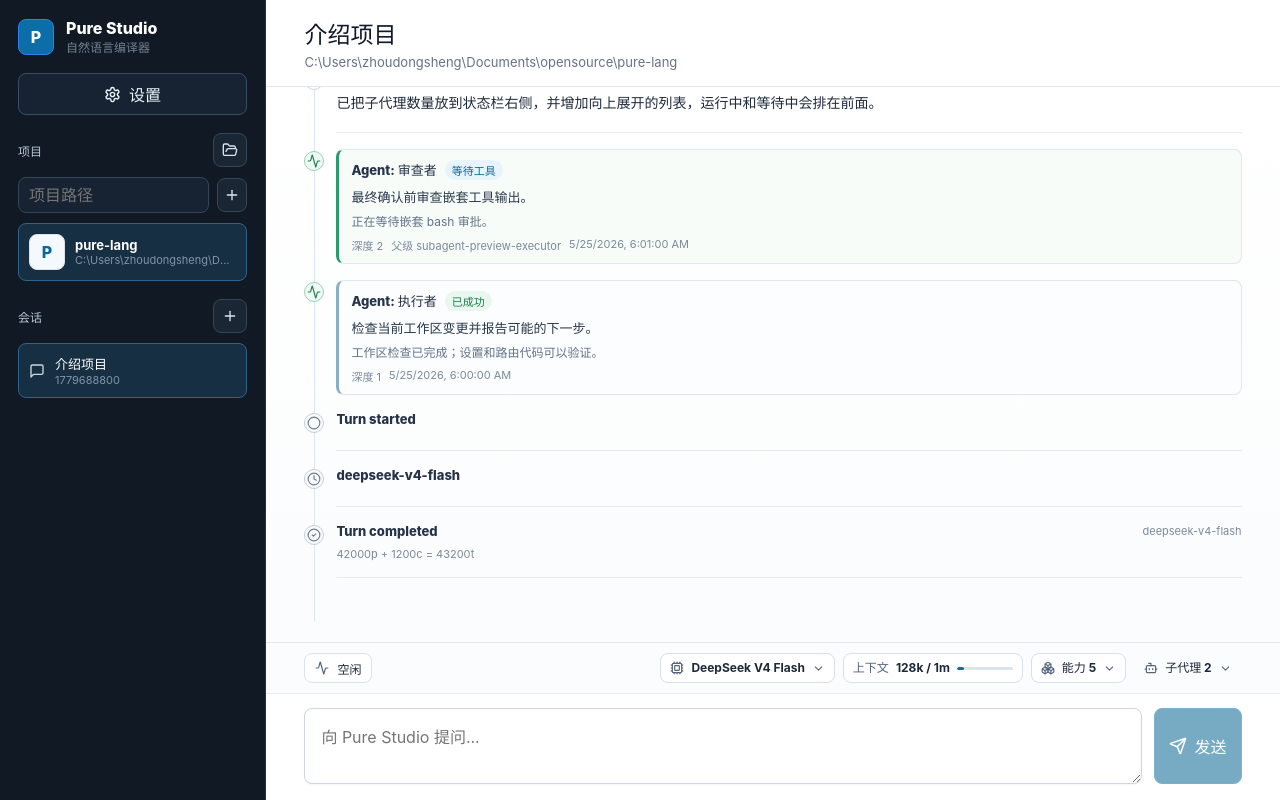
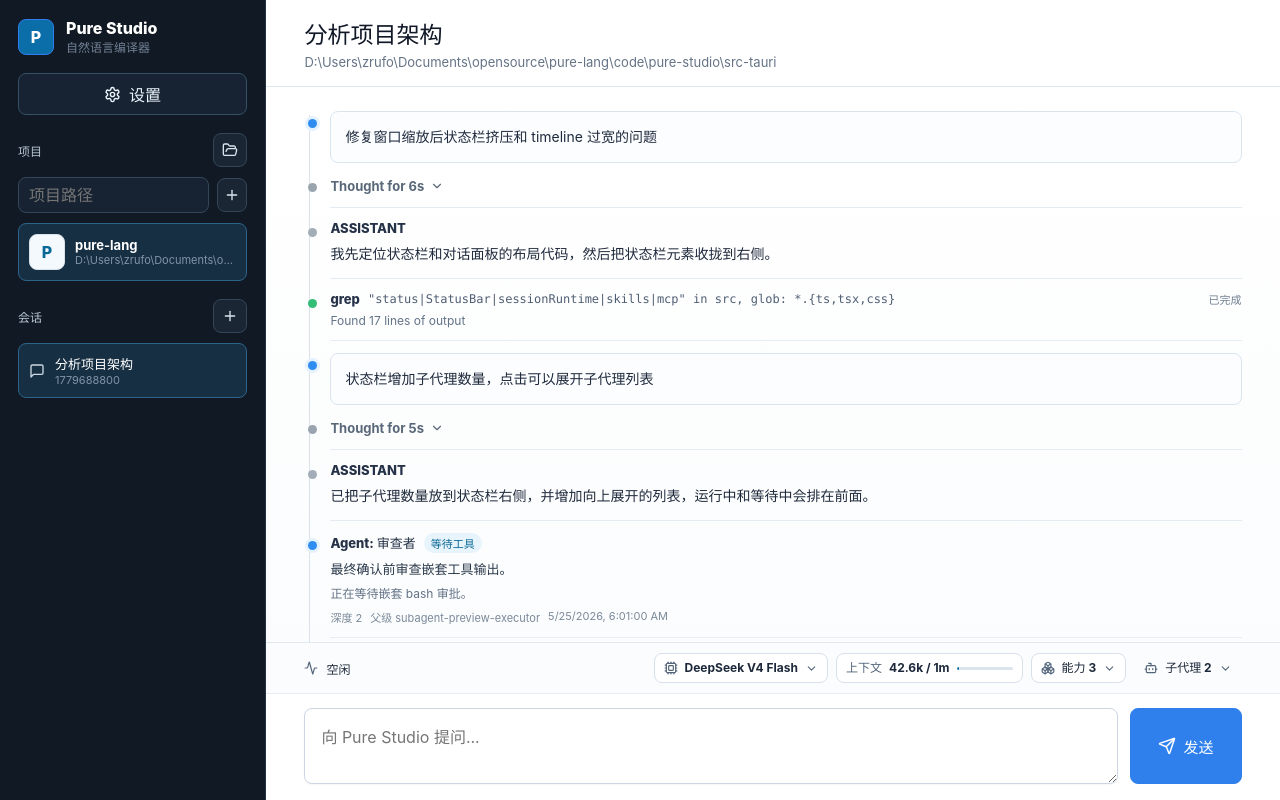
Before and after one commit to ZR233/pure-lang, a React (Vite) app in the folder code/pure-studio/: page / in a window 1280 px wide. Built offline with nearby package versions, Linux system fonts and the light colour scheme.

Commit message:
feat: 增强对话面板和会话状态栏，优化工具调用和状态管理，添加国际化支持

```diff
--- a/code/pure-studio/src/components/ConversationPanel.tsx
+++ b/code/pure-studio/src/components/ConversationPanel.tsx
@@ -28,6 +28,8 @@ import type {
   TimelineItem,
   TrackedToolCall,
   TurnPhase,
+  ToolCallStatus,
+  ToolCallStatus2,
 } from "../types";
 import { formatTime } from "../lib/utils";
 import { SessionStatusBar } from "./SessionStatusBar";
@@ -107,6 +109,49 @@ function formatUsage(usage?: { promptTokens: number; completionTokens: number; t
   return `${usage.promptTokens}p + ${usage.completionTokens}c = ${usage.totalTokens}t`;
 }
 
+function thoughtLabel(content: string): string {
+  const firstLine = content.trim().split(/\r?\n/, 1)[0]?.trim();
+  return firstLine?.toLowerCase().startsWith("thought") ? firstLine : "Thought";
+}
+
+function toolStatusLabel(status: ToolCallStatus | ToolCallStatus2 | null | undefined, t: TFunction): string {
+  switch (status) {
+    case "streaming":
+    case "started":
+      return t("toolCall.streaming");
+    case "completed":
+      return t("toolCall.completed");
+    case "pending_approval":
+    case "awaiting_approval":
+      return t("toolCall.pendingApproval");
+    case "approved":
+      return t("toolCall.approved");
+    case "denied":
+      return t("toolCall.denied");
+    case "result_ready":
+      return t("toolCall.resultReady");
+    case "failed":
+      return t("subagent.failed");
+    default:
+      return t("toolCall.streaming");
+  }
+}
+
+function turnStatusLabel(status: TimelineItem["turnStatus"], t: TFunction): string {
+  switch (status) {
+    case "started":
+      return t("turnPhase.running");
+    case "completed":
+      return t("turnPhase.completed");
+    case "failed":
+      return t("turnPhase.failed");
+    case "interrupted":
+      return t("turnPhase.interrupted");
+    default:
+      return t("turnPhase.running");
+  }
+}
+
 function timelineEntries(
   chatItems: ChatItem[],
   subagentActivities: SubagentActivity[],
@@ -154,7 +199,9 @@ function timelineEntries(
     if (item.kind === "tool_call" && item.toolCallId && seenToolIds.has(item.toolCallId)) {
       continue;
     }
-    if (item.kind === "tool_call" || item.kind === "turn" || item.kind === "inference") {
+    if (item.kind === "tool_call") {
+      entries.push({ kind: "trace", key: `trace-${item.sequence}`, item });
+    } else if (item.kind === "turn" && (item.turnStatus === "failed" || item.turnStatus === "interrupted")) {
       entries.push({ kind: "trace", key: `trace-${item.sequence}`, item });
     }
   }
@@ -185,9 +232,11 @@ function MessageEntry({ entry }: { entry: Extract<TimelineEntry, { kind: "messag
   const roleIcon = entry.role === "user" ? <UserRound size={14} /> : <Bot size={14} />;
   return (
     <EntryShell className={`timeline-entry-message role-${entry.role}`} icon={roleIcon}>
-      <div className="timeline-entry-head">
-        <strong>{entry.role.toUpperCase()}</strong>
-      </div>
+      {entry.role === "user" ? null : (
+        <div className="timeline-entry-head">
+          <strong>{entry.role.toUpperCase()}</strong>
+        </div>
+      )}
       <div className="timeline-message-content">{entry.content}</div>
     </EntryShell>
   );
@@ -198,7 +247,7 @@ function ThoughtEntry({ content }: { content: string }) {
     <EntryShell className="timeline-entry-thought" icon={<Brain size={14} />}>
       <details className="timeline-thought">
         <summary>
-          <span>Thought</span>
+          <span>{thoughtLabel(content)}</span>
           <ChevronDown size={14} />
         </summary>
         <pre>{content}</pre>
@@ -207,16 +256,18 @@ function ThoughtEntry({ content }: { content: string }) {
   );
 }
 
-function ToolEntry({ toolCall }: { toolCall: TrackedToolCall }) {
+function ToolEntry({ toolCall, t }: { toolCall: TrackedToolCall; t: TFunction }) {
   return (
     <EntryShell className={`timeline-entry-tool status-${toolCall.status}`} icon={<Wrench size={14} />}>
       <div className="timeline-entry-head">
         <strong>{toolCall.name}</strong>
-        <span className={`timeline-badge status-${toolCall.status}`}>{toolCall.status}</span>
+        {toolCall.arguments ? (
+          <code className="timeline-inline-code" title={toolCall.arguments}>
+            {compact(toolCall.arguments, 180)}
+          </code>
+        ) : null}
+        <span className={`timeline-badge status-${toolCall.status}`}>{toolStatusLabel(toolCall.status, t)}</span>
       </div>
-      {toolCall.arguments ? (
-        <pre className="timeline-code">{compact(toolCall.arguments, 520)}</pre>
-      ) : null}
       {toolCall.result ? <p className="timeline-result">{compact(toolCall.result, 520)}</p> : null}
     </EntryShell>
   );
@@ -248,7 +299,7 @@ function SubagentEntry({
   );
 }
 
-function TraceEntry({ item }: { item: TimelineItem }) {
+function TraceEntry({ item, t }: { item: TimelineItem; t: TFunction }) {
   if (item.kind === "inference") {
     const usage = formatUsage(item.inferenceUsage);
     return (
@@ -266,11 +317,15 @@ function TraceEntry({ item }: { item: TimelineItem }) {
       <EntryShell className={`timeline-entry-tool status-${item.toolStatus ?? "started"}`} icon={<Wrench size={14} />}>
         <div className="timeline-entry-head">
           <strong>{item.toolName ?? "Tool call"}</strong>
+          {item.toolArguments ? (
+            <code className="timeline-inline-code" title={item.toolArguments}>
+              {compact(item.toolArguments, 180)}
+            </code>
+          ) : null}
           <span className={`timeline-badge status-${item.toolStatus ?? "started"}`}>
-            {item.toolStatus ?? "started"}
+            {toolStatusLabel(item.toolStatus, t)}
           </span>
         </div>
-        {item.toolArguments ? <pre className="timeline-code">{compact(item.toolArguments, 520)}</pre> : null}
         {item.toolResult ? <p className="timeline-result">{compact(item.toolResult, 520)}</p> : null}
       </EntryShell>
     );
@@ -281,7 +336,7 @@ function TraceEntry({ item }: { item: TimelineItem }) {
   return (
     <EntryShell className={`timeline-entry-trace status-${item.turnStatus ?? "started"}`} icon={icon}>
       <div className="timeline-entry-head">
-        <strong>Turn {item.turnStatus ?? "started"}</strong>
+        <strong>{t("timeline.turn")} {turnStatusLabel(item.turnStatus, t)}</strong>
         {item.turnModel ? <span className="timeline-entry-meta-inline">{item.turnModel}</span> : null}
       </div>
       {usage ? <p className="timeline-entry-meta">{usage}</p> : null}
@@ -313,6 +368,7 @@ export function ConversationPanel({
   const { t } = useTranslation();
   const messageStreamRef = useRef<HTMLDivElement>(null);
   const isAtBottomRef = useRef(true);
+  const didRenderEntriesRef = useRef(false);
   const [showScrollButton, setShowScrollButton] = useState(false);
   const prevBusyRef = useRef(isBusy);
   const entries = useMemo(
@@ -336,10 +392,17 @@ export function ConversationPanel({
   }, []);
 
   useEffect(() => {
+    if (!didRenderEntriesRef.current) {
+      didRenderEntriesRef.current = true;
+      return;
+    }
+    if (!isBusy) {
+      return;
+    }
     if (isAtBottomRef.current && messageStreamRef.current) {
       messageStreamRef.current.scrollTop = messageStreamRef.current.scrollHeight;
     }
-  }, [entries]);
+  }, [entries, isBusy]);
 
   useEffect(() => {
     if (isBusy && !prevBusyRef.current) {
@@ -386,12 +449,12 @@ export function ConversationPanel({
                 return <ThoughtEntry key={entry.key} content={entry.content} />;
               }
               if (entry.kind === "tool") {
-                return <ToolEntry key={entry.key} toolCall={entry.toolCall} />;
+                return <ToolEntry key={entry.key} toolCall={entry.toolCall} t={t} />;
               }
               if (entry.kind === "subagent") {
                 return <SubagentEntry key={entry.key} activity={entry.activity} t={t} />;
               }
-              return <TraceEntry key={entry.key} item={entry.item} />;
+              return <TraceEntry key={entry.key} item={entry.item} t={t} />;
             })}
           </div>
         )}
--- a/code/pure-studio/src/components/SessionStatusBar.tsx
+++ b/code/pure-studio/src/components/SessionStatusBar.tsx
@@ -376,6 +376,7 @@ export function SessionStatusBar({
   const contextWidth = `${contextPercent(runtime)}%`;
   const skills = runtime?.activeSkills ?? [];
   const mcpServers = runtime?.activeMcpServers ?? [];
+  const capabilityCount = skills.length;
 
   return (
     <div className="session-status-bar" aria-label={t("statusBar.label")}>
@@ -430,7 +431,7 @@ export function SessionStatusBar({
           trigger={
             <button className="status-item status-count" type="button">
               <Boxes size={14} />
-              <strong>{t("statusBar.capabilities")} {skills.length + mcpServers.length}</strong>
+              <strong>{t("statusBar.capabilities")} {capabilityCount}</strong>
               <ChevronDown size={13} />
             </button>
           }
--- a/code/pure-studio/src/i18n/en.ts
+++ b/code/pure-studio/src/i18n/en.ts
@@ -68,6 +68,10 @@ const en = {
     completed: "Completed",
     interrupted: "Interrupted",
     failed: "Failed",
+  },
+
+  timeline: {
+    turn: "Turn",
   },
 
   roles: {
--- a/code/pure-studio/src/i18n/zh-CN.ts
+++ b/code/pure-studio/src/i18n/zh-CN.ts
@@ -68,6 +68,10 @@ const zhCN = {
     completed: "已完成",
     interrupted: "已中断",
     failed: "已失败",
+  },
+
+  timeline: {
+    turn: "回合",
   },
 
   roles: {
--- a/code/pure-studio/src/lib/preview.ts
+++ b/code/pure-studio/src/lib/preview.ts
@@ -17,7 +17,7 @@ export const previewProjects: ProjectRecord[] = [
   {
     id: "pure-lang",
     name: "pure-lang",
-    path: "C:\\Users\\zhoudongsheng\\Documents\\opensource\\pure-lang",
+    path: "D:\\Users\\zrufo\\Documents\\opensource\\pure-lang\\code\\pure-studio\\src-tauri",
     updatedAt: 1779688800,
   },
 ];
@@ -26,7 +26,7 @@ export const previewSessions: SessionRecord[] = [
   {
     id: "preview-session",
     projectId: "pure-lang",
-    title: "介绍项目",
+    title: "分析项目架构",
     mode: "manual",
     updatedAt: 1779688800,
   },
@@ -70,7 +70,7 @@ export const previewSessionRuntime: SessionRuntime = {
   sessionId: "preview-session",
   model: "deepseek-v4-flash",
   contextWindow: 1_000_000,
-  latestContextTokens: 128_000,
+  latestContextTokens: 42_600,
   promptTokens: 84_200,
   completionTokens: 3_100,
   cachedPromptTokens: 51_800,
--- a/code/pure-studio/src/lib/tauri.ts
+++ b/code/pure-studio/src/lib/tauri.ts
@@ -25,6 +25,7 @@ type TauriWindow = Window & {
 };
 
 let previewConfig = createPreviewConfig();
+const previewInterruptedSessions = new Set<string>();
 
 function clone<T>(value: T): T {
   if (typeof structuredClone === "function") {
@@ -148,8 +149,11 @@ export function selectSession(sessionId: string) {
 
 export function runPrompt(sessionId: string, prompt: string) {
   if (!isTauriRuntime()) {
-    return Promise.resolve(
-      clone({
+    previewInterruptedSessions.delete(sessionId);
+    return new Promise<RunPromptResponse>((resolve) => {
+      window.setTimeout(() => {
+        const interrupted = previewInterruptedSessions.delete(sessionId);
+        resolve(clone({
         sessionId,
         sessions: previewSessions,
         messages: [
@@ -164,8 +168,8 @@ export function runPrompt(sessionId: string, prompt: string) {
             parentId: null,
             role: "executor",
             task: prompt,
-            status: "succeeded" as const,
-            summary: "预览运行已完成。",
+            status: interrupted ? "denied" as const : "succeeded" as const,
+            summary: interrupted ? "预览运行已停止。" : "预览运行已完成。",
             depth: 1,
             error: null,
             updatedAt: Math.floor(Date.now() / 1000),
@@ -184,7 +188,7 @@ export function runPrompt(sessionId: string, prompt: string) {
             sequence: previewTimelineItems.length + 10,
             timestamp: Math.floor(Date.now() / 1000),
             turnId: "preview-turn-latest",
-            turnStatus: "completed" as const,
+            turnStatus: interrupted ? "interrupted" as const : "completed" as const,
             turnModel: previewSessionRuntime.model,
             turnUsage: {
               promptTokens: 1200,
@@ -194,15 +198,17 @@ export function runPrompt(sessionId: string, prompt: string) {
             },
           },
         ],
-        turnStatus: "completed" as const,
-      }),
-    );
+        turnStatus: interrupted ? "interrupted" as const : "completed" as const,
+        }));
+      }, 900);
+    });
   }
   return invoke<RunPromptResponse>("run_prompt", { sessionId, prompt });
 }
 
 export function stopPrompt(sessionId: string) {
   if (!isTauriRuntime()) {
+    previewInterruptedSessions.add(sessionId);
     return Promise.resolve(
       clone({
         sessionId,
--- a/code/pure-studio/src/styles/conversation.css
+++ b/code/pure-studio/src/styles/conversation.css
@@ -372,7 +372,7 @@
 }
 
 button.status-item {
-  cursor: default;
+  cursor: pointer;
 }
 
 .status-item strong {
@@ -882,29 +882,29 @@ button.status-item {
 /* Unified conversation timeline */
 .conversation-timeline {
   position: relative;
-  width: min(100%, 1180px);
-  max-width: 1180px;
-  margin: 0 auto;
-  padding: 4px 0 28px 30px;
+  width: 100%;
+  max-width: none;
+  margin: 0;
+  padding: 4px 0 28px 28px;
 }
 
 .conversation-timeline::before {
   position: absolute;
   top: 8px;
   bottom: 0;
-  left: 10px;
+  left: 5px;
   width: 1px;
-  background: #dce6ef;
+  background: #d9e2eb;
   content: "";
 }
 
 .timeline-entry {
   position: relative;
   display: grid;
-  grid-template-columns: 22px minmax(0, 1fr);
+  grid-template-columns: 16px minmax(0, 1fr);
   gap: 10px;
   min-width: 0;
-  margin: 0 0 16px -30px;
+  margin: 0 0 12px -28px;
 }
 
 .timeline-node {
@@ -912,38 +912,43 @@ button.status-item {
   z-index: 1;
   display: inline-grid;
   place-items: center;
-  width: 20px;
-  height: 20px;
-  margin-top: 2px;
-  border: 1px solid #c9d8e6;
+  justify-self: center;
+  width: 9px;
+  height: 9px;
+  margin-top: 8px;
+  border: 0;
   border-radius: 50%;
-  color: #668097;
-  background: #ffffff;
+  color: transparent;
+  background: #a3adb8;
+}
+
+.timeline-node svg {
+  display: none;
 }
 
 .timeline-entry-message.role-user .timeline-node {
-  border-color: #90bdd4;
-  color: #0b6ea8;
-  background: #edf7fc;
+  background: #2f8cf0;
+  box-shadow: 0 0 0 3px #e4f1ff;
 }
 
 .timeline-entry-tool .timeline-node,
 .timeline-entry-subagent .timeline-node {
-  border-color: #9ccfb4;
-  color: #238153;
-  background: #eefaf3;
+  background: #33bd76;
+}
+
+.timeline-entry-subagent .timeline-node {
+  background: #2f8cf0;
+  box-shadow: 0 0 0 3px #e4f1ff;
 }
 
 .timeline-entry-thought .timeline-node,
 .timeline-entry-trace .timeline-node {
-  border-color: #c4ced8;
-  color: #6f7d8b;
-  background: #f8fafc;
+  background: #9aa4af;
 }
 
 .timeline-entry-card {
   min-width: 0;
-  padding: 0 0 16px;
+  padding: 0 0 12px;
   border-bottom: 1px solid #e5ebf2;
 }
 
@@ -952,7 +957,7 @@ button.status-item {
   align-items: center;
   gap: 8px;
   min-width: 0;
-  margin-bottom: 7px;
+  margin-bottom: 6px;
   color: #28374d;
   font-size: 13px;
 }
@@ -991,34 +996,40 @@ button.status-item {
 }
 
 .timeline-entry-message.role-user .timeline-entry-card {
-  padding: 12px 14px;
-  border: 1px solid #d7e5f0;
+  padding: 13px 14px;
+  border: 1px solid #d8e5ef;
   border-radius: 8px;
-  background: #f8fbfd;
+  background: #fbfdff;
 }
 
 .timeline-entry-tool .timeline-entry-card,
 .timeline-entry-subagent .timeline-entry-card {
-  padding: 10px 12px;
-  border: 1px solid #dce7ef;
-  border-left: 3px solid #88afc3;
-  border-radius: 8px;
-  background: #fbfdff;
+  padding: 0 0 12px;
+  border: 0;
+  border-bottom: 1px solid #e7edf4;
+  border-radius: 0;
+  background: transparent;
+}
+
+.timeline-entry-subagent .timeline-entry-card {
+  padding: 0 0 12px;
+  border: 0;
+  border-bottom: 1px solid #e7edf4;
+  border-radius: 0;
+  background: transparent;
 }
 
 .timeline-entry-subagent.status-running .timeline-entry-card,
 .timeline-entry-subagent.status-awaitingToolApproval .timeline-entry-card,
 .timeline-entry-subagent.status-awaitingApproval .timeline-entry-card {
-  border-left-color: #2c9b6c;
-  background: #f7fcf9;
+  background: transparent;
 }
 
 .timeline-entry-subagent.status-failed .timeline-entry-card,
 .timeline-entry-subagent.status-denied .timeline-entry-card,
 .timeline-entry-trace.status-failed .timeline-entry-card,
 .timeline-entry-trace.status-interrupted .timeline-entry-card {
-  border-left-color: #c44d58;
-  background: #fff8f8;
+  background: transparent;
 }
 
 .timeline-thought {
@@ -1028,7 +1039,7 @@ button.status-item {
 .timeline-thought summary {
   display: inline-flex;
   align-items: center;
-  gap: 7px;
+  gap: 6px;
   list-style: none;
   cursor: pointer;
   font-size: 13px;
@@ -1047,21 +1058,43 @@ button.status-item {
 .timeline-code {
   overflow: auto;
   max-height: 260px;
-  margin: 8px 0 0;
-  padding: 9px 10px;
-  border-radius: 6px;
+  margin: 4px 0 0;
+  padding: 0;
+  border-radius: 0;
   color: #314056;
-  background: #f1f5f8;
+  background: transparent;
   font-size: 12px;
   line-height: 1.55;
   white-space: pre-wrap;
   word-break: break-word;
 }
 
+.timeline-inline-code {
+  min-width: 0;
+  overflow: hidden;
+  color: #4f5f73;
+  font-family: "SF Mono", Menlo, Monaco, Consolas, monospace;
+  font-size: 12px;
+  font-weight: 500;
+  text-overflow: ellipsis;
+  white-space: nowrap;
+}
+
+.timeline-thought pre {
+  margin-top: 8px;
+  padding: 8px 10px;
+  border-radius: 6px;
+  background: #f4f7fa;
+}
+
 .timeline-task {
-  margin: 0 0 6px;
+  margin: 0 0 5px;
   color: #29384a;
   font-size: 13px;
+}
+
+.timeline-entry-subagent .timeline-task {
+  margin: 6px 0 0;
 }
 
 .timeline-result {
@@ -1091,12 +1124,25 @@ button.status-item {
   font-weight: 800;
 }
 
+.timeline-entry-tool .timeline-badge {
+  margin-left: auto;
+}
+
 .timeline-badge.status-completed,
 .timeline-badge.status-result_ready,
 .timeline-badge.status-approved,
 .timeline-badge.status-succeeded {
   color: #1e7a4e;
   background: #e9f8ef;
+}
+
+.timeline-entry-tool .timeline-badge.status-completed,
+.timeline-entry-tool .timeline-badge.status-result_ready,
+.timeline-entry-tool .timeline-badge.status-approved {
+  padding: 0;
+  color: #6f7f92;
+  background: transparent;
+  font-weight: 700;
 }
 
 .timeline-badge.status-running,
@@ -1117,7 +1163,7 @@ button.status-item {
 .session-status-bar {
   justify-content: space-between;
   gap: 16px;
-  min-height: 50px;
+  min-height: 48px;
 }
 
 .status-left {
@@ -1135,11 +1181,11 @@ button.status-item {
   align-items: center;
   gap: 8px;
   min-height: 30px;
-  padding: 5px 10px;
-  border: 1px solid #d9e3ed;
-  border-radius: 8px;
+  padding: 5px 0;
+  border: 0;
+  border-radius: 0;
   color: #53657b;
-  background: #ffffff;
+  background: transparent;
 }
 
 .turn-status-indicator strong {
@@ -1159,7 +1205,7 @@ button.status-item {
 .turn-status-indicator.phase-approval {
   border-color: #b9dceb;
   color: #0b6ea8;
-  background: #f1f9fd;
+  background: transparent;
 }
 
 .turn-status-indicator.phase-stopping,
@@ -1167,7 +1213,7 @@ button.status-item {
 .turn-status-indicator.phase-failed {
   border-color: #efc7cd;
   color: #b8424c;
-  background: #fff8f8;
+  background: transparent;
 }
 
 .status-subagent-popover {
@@ -1256,6 +1302,25 @@ button.status-item {
   background: #bb3f4c;
 }
 
+.send-button {
+  min-width: 112px;
+  min-height: 76px;
+  font-size: 15px;
+  font-weight: 700;
+}
+
+.send-button:disabled {
+  opacity: 1;
+  border-color: #2f80ed;
+  color: #ffffff;
+  background: #2f80ed;
+}
+
+.send-button.stop-button:disabled {
+  border-color: #e1b0b7;
+  background: #d98b95;
+}
+
 .send-button.stop-button:hover:not(:disabled) {
   background: #a93743;
 }
@@ -1285,3 +1350,33 @@ button.status-item {
     padding-left: 26px;
   }
 }
+
+@media (max-width: 640px) {
+  .conversation-header {
+    padding: 16px;
+  }
+
+  .conversation-header h1,
+  .settings-header h1 {
+    font-size: 20px;
+  }
+
+  .message-stream {
+    padding: 16px;
+  }
+
+  .composer {
+    grid-template-columns: 1fr;
+    gap: 10px;
+    padding: 12px 16px 14px;
+  }
+
+  .composer textarea {
+    min-height: 74px;
+  }
+
+  .send-button {
+    width: 100%;
+    min-height: 46px;
+  }
+}
--- a/code/pure-studio/src/styles/responsive.css
+++ b/code/pure-studio/src/styles/responsive.css
@@ -191,13 +191,30 @@
 @media (max-width: 480px) {
   .app-shell {
     grid-template-columns: minmax(0, 1fr);
+    width: 100vw;
+    max-width: 100vw;
+    min-width: 0;
   }
 
   .project-rail {
     display: none;
   }
 
-  .conversation {
+  .conversation,
+  .conversation-footer,
+  .session-status-bar,
+  .composer {
+    width: 100%;
+    max-width: 100vw;
+    min-width: 0;
+  }
+
+  .composer {
+    grid-template-columns: minmax(0, 1fr);
+  }
+
+  .composer textarea,
+  .send-button {
     min-width: 0;
   }
 
```
Also changed, not shown: 1 other file (tests, documents, lock files or other folders).
